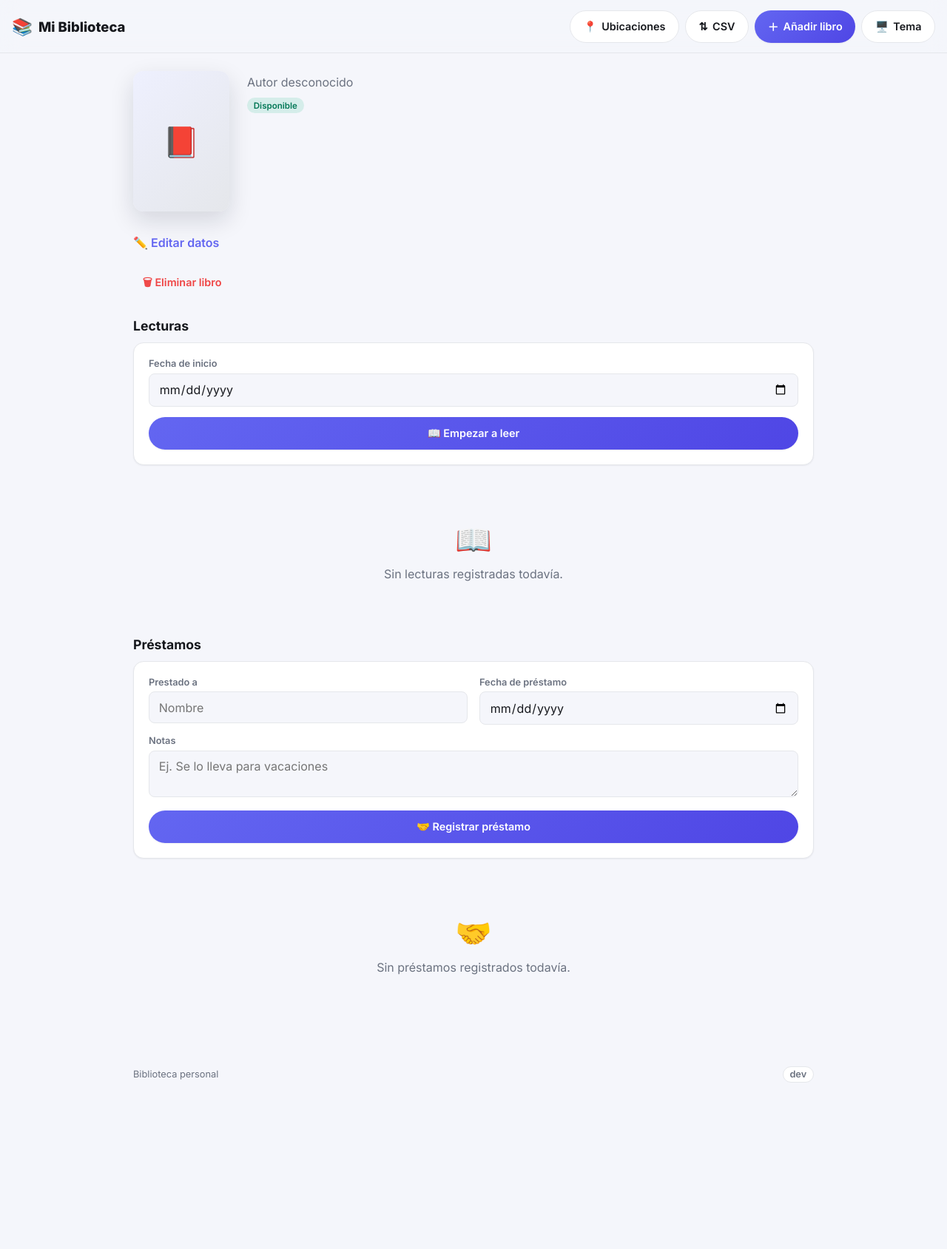
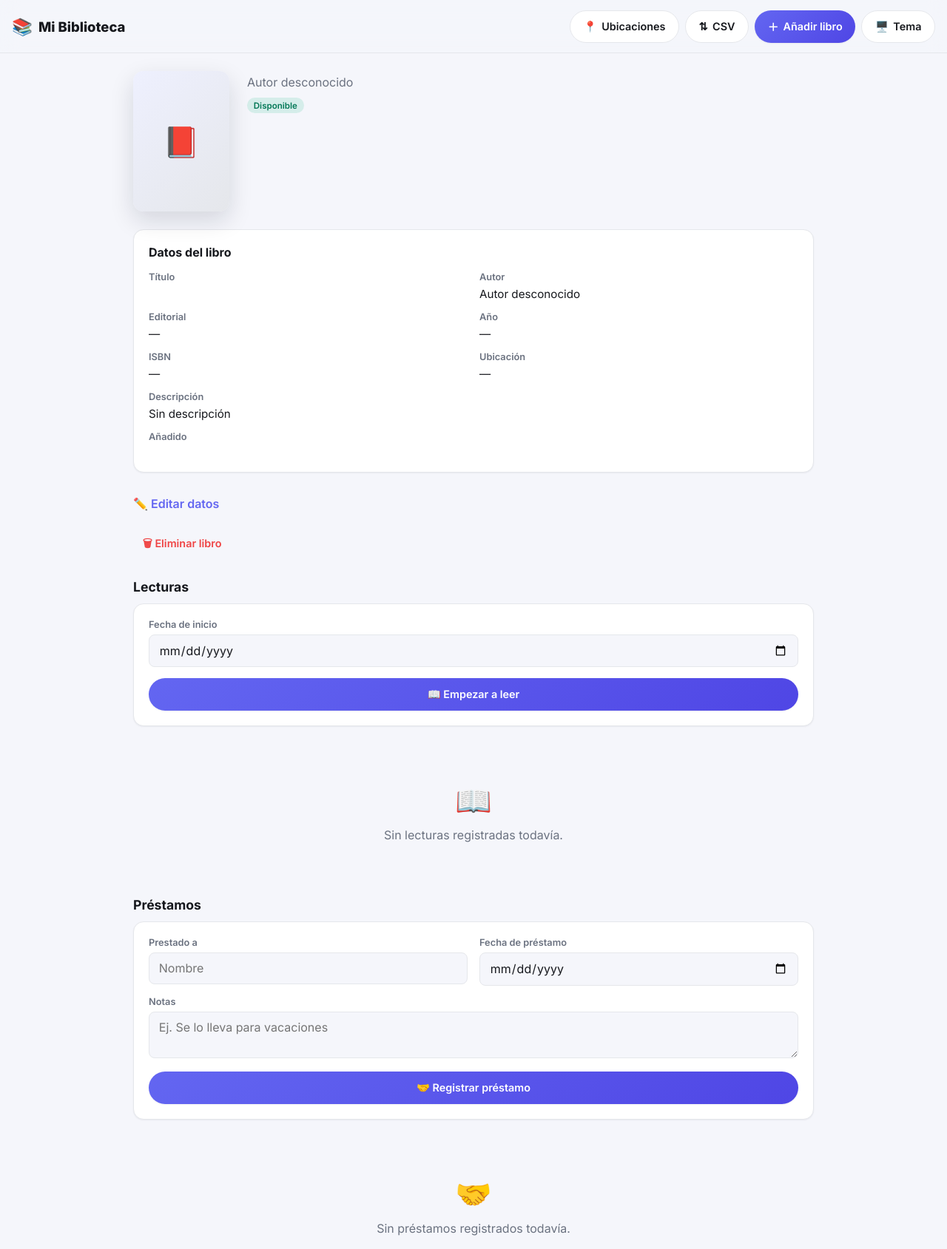
Before and after one commit to ajifernandez/biblioteca-personal, a Flask app: template templates/book_detail.html in a window 1280 px wide. Shown: the top 1689 px of the page at 74% size. Before the commit the page ends 1464 px from the top, so only its background shows below. Run offline with Flask 3, Linux system fonts and the light colour scheme; the template is opened without the code that fills it, so the values that code supplies are empty; parts of the project's set-up code (start-up, migrations or seed data) failed here and were passed over; some libraries are stand-ins or nearby versions.

Commit message:
Muestra todos los datos del libro en detalle

```diff
--- a/templates/book_detail.html
+++ b/templates/book_detail.html
@@ -38,6 +38,44 @@
     </div>
   </div>
 {% endif %}
+
+<div class="card" style="margin-bottom: 1.5rem;">
+  <h3 style="font-size: 1rem; font-weight: 700; margin: 0 0 1rem;">Datos del libro</h3>
+  <div class="form-grid">
+    <div class="field">
+      <label>Título</label>
+      <p style="margin: 0; font-size: 0.95rem;">{{ book.title }}</p>
+    </div>
+    <div class="field">
+      <label>Autor</label>
+      <p style="margin: 0; font-size: 0.95rem;">{{ book.author or "Autor desconocido" }}</p>
+    </div>
+    <div class="field">
+      <label>Editorial</label>
+      <p style="margin: 0; font-size: 0.95rem;">{{ book.publisher or "—" }}</p>
+    </div>
+    <div class="field">
+      <label>Año</label>
+      <p style="margin: 0; font-size: 0.95rem;">{{ book.published_year or "—" }}</p>
+    </div>
+    <div class="field">
+      <label>ISBN</label>
+      <p style="margin: 0; font-size: 0.95rem;">{{ book.isbn or "—" }}</p>
+    </div>
+    <div class="field">
+      <label>Ubicación</label>
+      <p style="margin: 0; font-size: 0.95rem;">{{ book.location or "—" }}</p>
+    </div>
+    <div class="field full">
+      <label>Descripción</label>
+      <p style="margin: 0; font-size: 0.95rem; white-space: pre-line;">{{ book.description or "Sin descripción" }}</p>
+    </div>
+    <div class="field">
+      <label>Añadido</label>
+      <p style="margin: 0; font-size: 0.95rem;">{{ book.added_at }}</p>
+    </div>
+  </div>
+</div>
 
 <details class="editor">
   <summary>Editar datos</summary>
```
